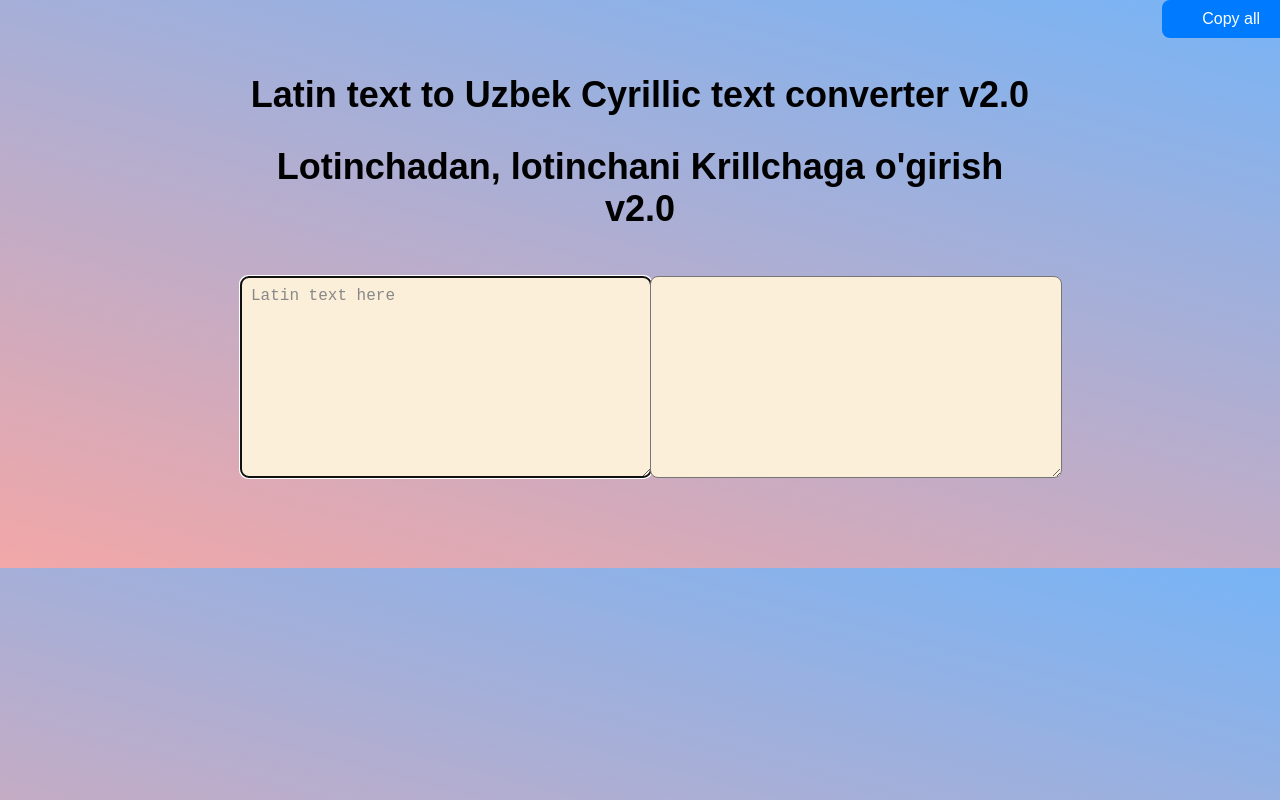
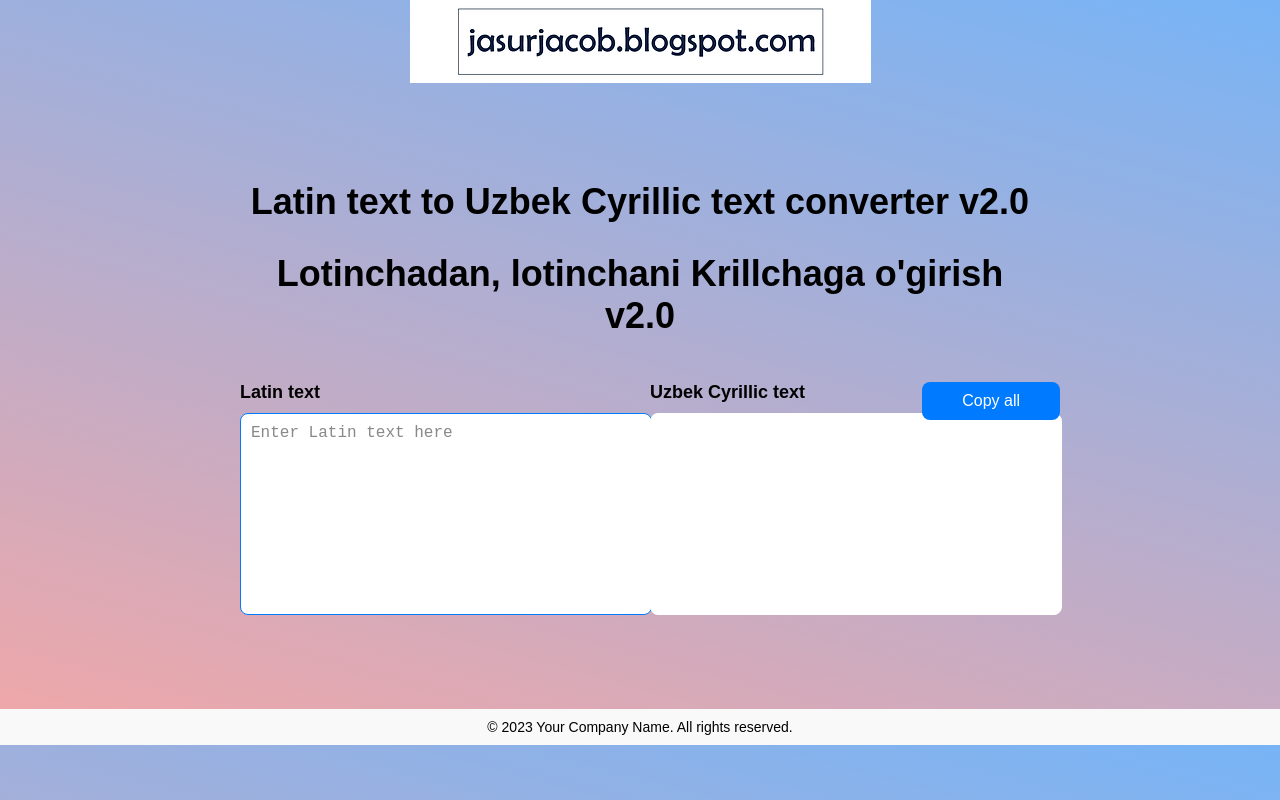
Before and after one commit to jasurgraduate/latin-cyrillic, a plain HTML site: page index.html in a window 1280 px wide. Drawn offline with Linux system fonts and the light colour scheme.

Commit message:
Update index.html

```diff
--- a/index.html
+++ b/index.html
@@ -11,39 +11,65 @@
 
     <link href="css/style.css" rel="stylesheet"/>
 
+     <!-- Add favicon -->
+     <link rel="icon" type="image/ico" href="/favicon.ico">
 
+    <style>
+        /* Additional styles for header and footer */
+        header {
+            text-align: center;
+            margin-bottom: 20px;
+        }
+
+        footer {
+            text-align: center;
+            margin-top: 20px;
+            padding: 10px 0;
+            background-color: #f9f9f9;
+            font-size: 14px;
+        }
+
+        footer p {
+            margin: 0;
+        }
+    </style>
 </head>
 <body>
+<header>
+    <a href="https://jasurjacob.blogspot.com">    <img src="/logo.png" alt="jasurjacob.blogspot.com"> </a>
+</header>
 <div class="container">
     <h1 class="text-center">Latin text to Uzbek Cyrillic text converter v2.0</h1>
 
     <h1 class="sr-only">Lotinchadan, lotinchani Krillchaga o'girish v2.0</h1>
 
     <div class="row">
-        <p class="col-md-6">
+        <div class="col-md-6">
+            <h2 class="input-title">Latin text</h2>
             <textarea
                     autofocus=""
-                    class="form-control"
-                    placeholder="Latin text here"
+                    class="form-control input-area"
+                    placeholder="Enter Latin text here"
                     rows="10"
                     oninput="onLatinTextChange(this.value)"></textarea>
+        </div>
 
-
-        </p>
-
-        <p class="col-md-6">
-            <textarea
-                    readonly
-                    class="form-control"
-                    rows="10"
-                    id="cyrillic_textarea">
-            </textarea>
-            <button id="copyButton" onclick="copyText()">Copy all</button>
-
-
-        </p>
+        <div class="col-md-6">
+            <div class="input-area-container">
+                <h2 class="input-title">Uzbek Cyrillic text</h2>
+                <textarea
+                        readonly
+                        class="form-control input-area"
+                        rows="10"
+                        id="cyrillic_textarea"></textarea>
+                <button id="copyButton" onclick="copyText()">Copy all</button>
+            </div>
+        </div>
     </div>
 </div>
+<footer>
+    <p>&copy; 2023 Your Company Name. All rights reserved.</p>
+</footer>
 <script src="js/javascript.js"></script>
 </body>
 </html>
```
